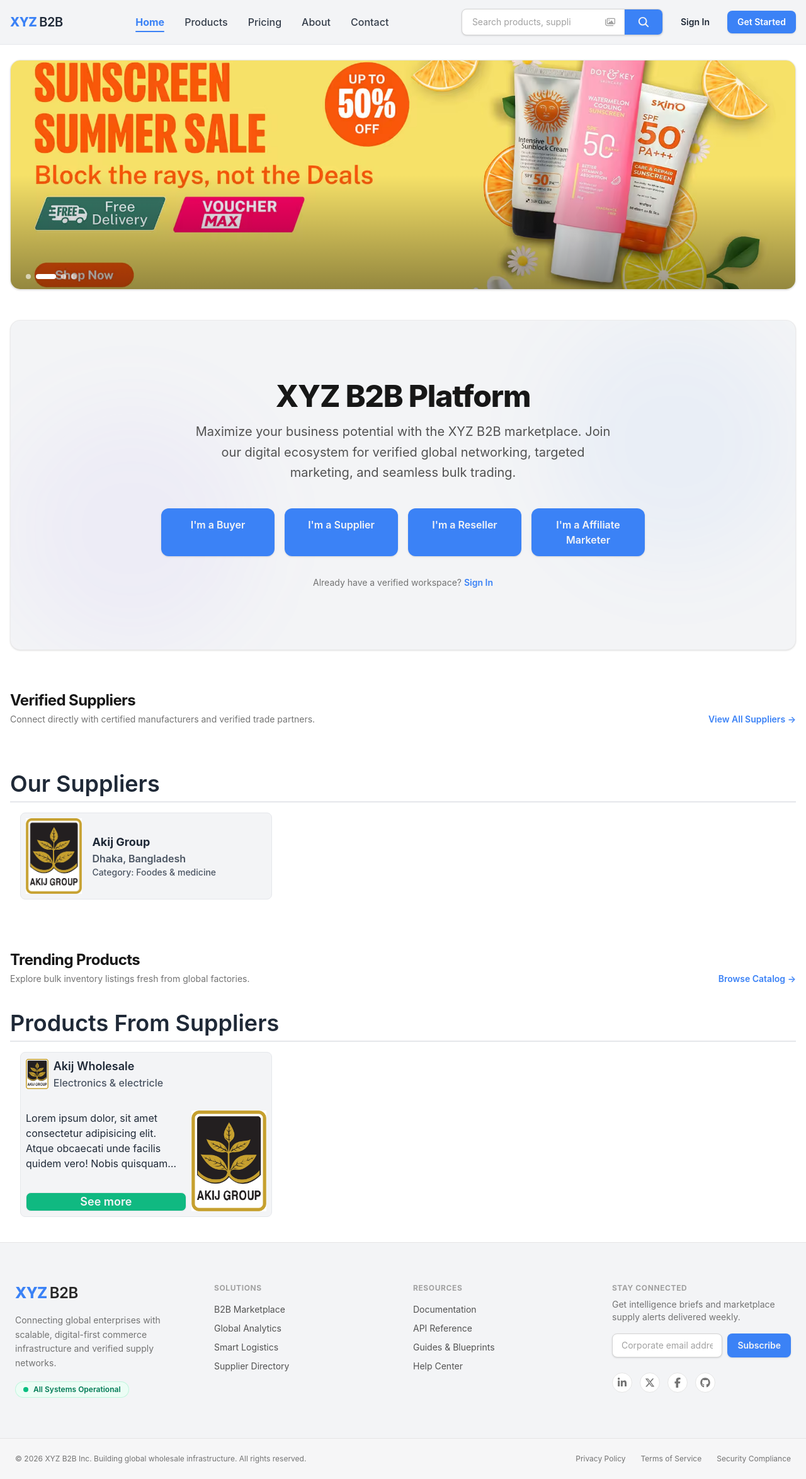
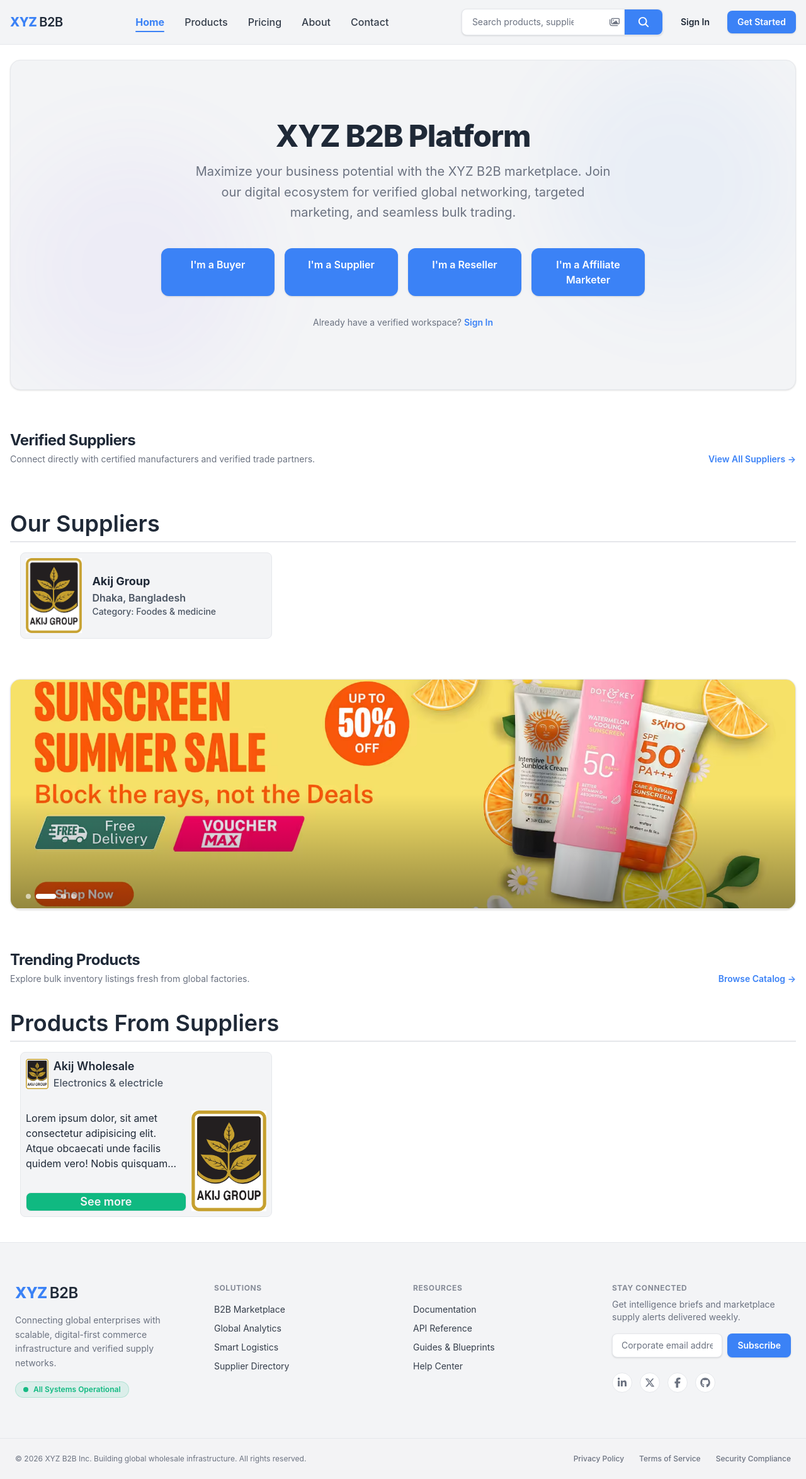
Before and after one commit to mdomarfaruksiam/xyz, a React (Vite) app in the folder frontEnd/: page / in a window 1280 px wide. Shown: the whole page at 63% size. Built offline with nearby package versions, Linux system fonts and the light colour scheme.

Commit message:
signin signup and home page is almost done

```diff
--- a/frontEnd/src/Components/Footer_1.jsx
+++ b/frontEnd/src/Components/Footer_1.jsx
@@ -36,33 +36,34 @@
     ];
 
     return (
-        <footer className="w-full bg-surface border-t border-neutral-200 text-text mt-auto">
-            {/* Main Content Area */}
+        <footer className="w-full bg-surface border-t border-border text-text">
+            {/* Main Content Grid Area */}
             <div className="container mx-auto px-4 md:px-6 py-16 grid grid-cols-1 sm:grid-cols-2 lg:grid-cols-4 gap-10 lg:gap-8">
 
-                {/* Column 1: Brand & Operational Status */}
+                {/* Column 1: Brand Typography & Operational Infrastructure Badges */}
                 <div className="space-y-4">
                     <Link to="/" className="inline-block">
                         <span className="text-2xl font-extrabold tracking-tight text-primary">
-                            XYZ<span className="text-neutral-800 font-semibold ml-1">B2B</span>
+                            XYZ<span className="text-text font-semibold ml-1">B2B</span>
                         </span>
                     </Link>
-                    <p className="text-sm text-neutral-500 leading-relaxed max-w-xs">
+                    <p className="text-sm text-muted leading-relaxed max-w-xs">
                         Connecting global enterprises with scalable, digital-first commerce infrastructure and verified supply networks.
                     </p>
-                    {/* Operational System Indicator */}
-                    <div className="inline-flex items-center gap-2 bg-emerald-50 text-emerald-700 text-xs font-semibold px-3 py-1 rounded-full border border-emerald-200/60">
-                        <span className="w-2 h-2 rounded-full bg-emerald-500 animate-pulse" />
+
+                    {/* Operational Indicator Component - Mapped to semantic Success tokens */}
+                    <div className="inline-flex items-center gap-2 bg-success/10 text-success text-xs font-semibold px-3 py-1 rounded-full border border-success/20">
+                        <span className="w-2 h-2 rounded-full bg-success animate-pulse" />
                         All Systems Operational
                     </div>
                 </div>
 
-                {/* Column 2: Solutions Navigation */}
+                {/* Column 2: Solutions Navigation Tree */}
                 <div>
-                    <h3 className="text-xs font-bold uppercase tracking-wider text-neutral-400 mb-4">
+                    <h3 className="text-xs font-bold uppercase tracking-wider text-muted mb-4 opacity-80">
                         Solutions
                     </h3>
-                    <ul className="space-y-2.5 text-sm text-neutral-600">
+                    <ul className="space-y-2.5 text-sm text-text/90">
                         {solutionLinks.map((link, idx) => (
                             <li key={idx}>
                                 <Link
@@ -76,12 +77,12 @@
                     </ul>
                 </div>
 
-                {/* Column 3: Resources Navigation */}
+                {/* Column 3: Resources Navigation Tree */}
                 <div>
-                    <h3 className="text-xs font-bold uppercase tracking-wider text-neutral-400 mb-4">
+                    <h3 className="text-xs font-bold uppercase tracking-wider text-muted mb-4 opacity-80">
                         Resources
                     </h3>
-                    <ul className="space-y-2.5 text-sm text-neutral-600">
+                    <ul className="space-y-2.5 text-sm text-text/90">
                         {resourceLinks.map((link, idx) => (
                             <li key={idx}>
                                 <Link
@@ -95,13 +96,13 @@
                     </ul>
                 </div>
 
-                {/* Column 4: Premium Newsletter & Social Graph */}
+                {/* Column 4: Newsletter Engine & Interactive Social Node Graph */}
                 <div className="space-y-4">
                     <div>
-                        <h3 className="text-xs font-bold uppercase tracking-wider text-neutral-400 mb-2">
+                        <h3 className="text-xs font-bold uppercase tracking-wider text-muted mb-2 opacity-80">
                             Stay Connected
                         </h3>
-                        <p className="text-sm text-neutral-500">
+                        <p className="text-sm text-muted">
                             Get intelligence briefs and marketplace supply alerts delivered weekly.
                         </p>
                     </div>
@@ -114,29 +115,29 @@
                                 value={email}
                                 onChange={(e) => setEmail(e.target.value)}
                                 placeholder="Corporate email address"
-                                className="bg-white border border-neutral-300 text-sm rounded-lg px-3.5 py-2 w-full text-neutral-800 placeholder-neutral-400 focus:outline-none focus:border-primary focus:ring-2 focus:ring-primary/20 transition-all shadow-sm"
+                                className="bg-bg border border-border text-sm rounded-lg px-3.5 py-2 w-full text-text placeholder-muted focus:outline-none focus:border-primary focus:ring-2 focus:ring-primary/20 transition-all shadow-sm"
                             />
                             <button
                                 type="submit"
-                                className="bg-primary hover:bg-accent text-surface text-sm font-semibold px-4 py-2 rounded-lg shadow-sm transition transform active:scale-95 whitespace-nowrap"
+                                className="bg-primary hover:bg-accent text-bg text-sm font-semibold px-4 py-2 rounded-lg shadow-sm transition transform active:scale-95 whitespace-nowrap"
                             >
                                 Subscribe
                             </button>
                         </form>
                     ) : (
-                        <div className="text-sm text-emerald-600 font-medium bg-emerald-50 border border-emerald-100 p-2.5 rounded-lg text-center animate-fadeIn">
+                        <div className="text-sm text-success font-medium bg-success/10 border border-success/20 p-2.5 rounded-lg text-center animate-fadeIn">
                             ✓ Thank you for subscribing!
                         </div>
                     )}
 
-                    {/* Social Interaction Graph */}
+                    {/* Social Anchor Blocks - Controlled strictly by local theme tokens */}
                     <div className="flex items-center gap-3 pt-2">
                         {socialLinks.map((social, index) => (
                             <a
                                 key={index}
                                 href={social.url}
                                 aria-label={social.label}
-                                className="w-8 h-8 rounded-full border border-neutral-200 text-neutral-500 hover:text-primary hover:border-primary flex items-center justify-center transition-colors bg-white hover:shadow-sm"
+                                className="w-8 h-8 rounded-full border border-border text-muted hover:text-primary hover:border-primary flex items-center justify-center transition-colors bg-bg hover:shadow-sm"
                             >
                                 {social.icon}
                             </a>
@@ -145,13 +146,13 @@
                 </div>
             </div>
 
-            {/* Bottom Panel: Copyright & Legal Compliance Track */}
-            <div className="border-t border-neutral-200 bg-neutral-50/50">
-                <div className="container mx-auto px-4 md:px-6 py-6 flex flex-col md:flex-row items-center justify-between gap-4 text-xs text-neutral-500">
+            {/* Bottom Panel: Copyright & Compliance Deck Wrapper */}
+            <div className="border-t border-border bg-surface/50">
+                <div className="container mx-auto px-4 md:px-6 py-6 flex flex-col md:flex-row items-center justify-between gap-4 text-xs text-muted">
                     <p className="text-center md:text-left">
                         &copy; {new Date().getFullYear()} XYZ B2B Inc. Building global wholesale infrastructure. All rights reserved.
                     </p>
-                    <div className="flex flex-wrap justify-center gap-x-6 gap-y-2">
+                    <div className="flex flex-wrap justify-center gap-x-6 gap-y-2 font-medium">
                         <Link to="/privacy" className="hover:text-primary transition-colors">Privacy Policy</Link>
                         <Link to="/terms" className="hover:text-primary transition-colors">Terms of Service</Link>
                         <Link to="/compliance" className="hover:text-primary transition-colors">Security Compliance</Link>
--- a/frontEnd/src/Components/Search.jsx
+++ b/frontEnd/src/Components/Search.jsx
@@ -14,52 +14,54 @@
         e.preventDefault();
         if (!query.trim()) return;
         console.log("Executing B2B search for:", query);
-        // Implement your search/filter redirect logic here
+
+        // Auto-collapse mobile search drawer panels upon successful query fire
+        if (setSearchOpen) setSearchOpen(false);
     };
 
     return (
         <form
             onSubmit={handleSearch}
-            className="relative w-full flex items-center bg-white rounded-lg border border-neutral-300 focus-within:border-primary focus-within:ring-2 focus-within:ring-primary/20 transition-all duration-200 shadow-sm"
+            className="relative w-full flex items-center bg-bg rounded-lg border border-border focus-within:border-primary focus-within:ring-2 focus-within:ring-primary/20 transition-all duration-200 shadow-sm"
         >
-            {/* Input Field */}
+            {/* Input Field - Background set to transparent to absorb the parent token smoothly */}
             <input
                 type="text"
                 value={query}
                 onChange={(e) => setQuery(e.target.value)}
                 placeholder="Search products, suppliers, or categories..."
-                className="bg-transparent text-text text-sm placeholder-neutral-400 pl-4 pr-10 py-2.5 w-full focus:outline-none"
+                className="bg-transparent text-text text-sm placeholder-muted pl-4 pr-20 py-2.5 w-full focus:outline-none"
             />
 
-            {/* Actions Container (Clear & Image Search) */}
-            <div className="flex items-center gap-1.5 px-2 text-neutral-400">
-                {/* Clear Input Button (Only displays when text is present) */}
+            {/* Actions Container (Clear & Image Search) - Uses var(--color-muted) layout elements */}
+            <div className="absolute right-14 flex items-center gap-1 text-muted">
+                {/* Clear Input Button (Reveals contextually when characters exist) */}
                 {query && (
                     <button
                         type="button"
                         onClick={handleClear}
-                        className="p-1 rounded-full hover:bg-neutral-100 hover:text-neutral-600 transition-colors"
+                        className="p-1 rounded-full hover:bg-surface hover:text-text transition-colors"
                         title="Clear search"
                     >
-                        <RxCross2 className="w-4 h-4" />
+                        <RxCross2 className="w-3.5 h-3.5" />
                     </button>
                 )}
 
-                {/* Image Search / Industrial Visual Search Button */}
+                {/* Image Search / Visual Sourcing Upload Trigger */}
                 <button
                     type="button"
-                    className="p-1.5 rounded-md hover:bg-neutral-100 hover:text-primary transition-colors"
+                    className="p-3 rounded-md hover:bg-surface hover:text-primary transition-colors"
                     title="Search by image"
                 >
                     <FaRegImages className="w-4 h-4" />
                 </button>
             </div>
 
-            {/* Primary Search Submission Button */}
+            {/* Primary Search Button - Scaled down to match Tailwind v4 inheritance seamlessly */}
             <button
                 type="submit"
-                className="bg-primary hover:bg-accent text-surface px-5 py-2.5 rounded-r-[7px] font-medium transition-colors duration-150 flex items-center justify-center self-stretch self-center border-l border-neutral-200"
-                aria-label="Submit Search"
+                className="bg-primary hover:bg-accent text-bg px-5 py-2.5 rounded-r-lg font-medium transition-colors duration-150 flex items-center justify-center self-stretch border-l border-border"
+                aria-label="Submit Search Query"
             >
                 <IoSearch className="w-5 h-5" />
             </button>
--- a/frontEnd/src/Components/sign/SignIn.jsx
+++ b/frontEnd/src/Components/sign/SignIn.jsx
@@ -18,7 +18,7 @@
     };
 
     return (
-        <div className="min-h-[80vh] flex items-center justify-center bg-bg px-4 py-12">
+        <div className="flex items-center justify-center bg-bg px-4 py-12">
             {/* Main Card Element - Controlled by var(--color-surface) and var(--color-border) */}
             <div className="max-w-md w-full bg-surface p-8 rounded-2xl shadow-xl border border-border transition-all duration-300">
 
--- a/frontEnd/src/Components/sign/SignUp.jsx
+++ b/frontEnd/src/Components/sign/SignUp.jsx
@@ -51,7 +51,7 @@
     };
 
     return (
-        <div className="min-h-screen flex items-center justify-center bg-bg px-4 py-12">
+        <div className="flex items-center justify-center bg-bg px-4 py-12">
             {/* Form Card Frame container utilizes var(--color-surface) and var(--color-border) */}
             <div className="max-w-2xl w-full bg-surface p-8 rounded-2xl shadow-xl border border-border transition-all duration-300">
 
@@ -103,7 +103,7 @@
                                 <div>
                                     <label className="block text-sm font-semibold text-secondary mb-2">I am signing up as a</label>
                                     <select
-                                        className="w-full p-3 rounded-lg border border-border bg-bg focus:border-primary focus:outline-none focus:ring-2 focus:ring-primary/20 text-text capitalize transition-all"
+                                        className="w-full p-3 rounded-lg border-2 border-red bg-bg focus:border-primary focus:outline-none focus:ring-2 focus:ring-primary/20 text-text capitalize transition-all"
                                         value={formData.role}
                                         onChange={(e) => setFormData({ ...formData, role: e.target.value })}
                                     >
--- a/frontEnd/src/Pages/HomePage/Home.jsx
+++ b/frontEnd/src/Pages/HomePage/Home.jsx
@@ -4,7 +4,7 @@
 import Suppliers from "../../Components/home/Suppliers";
 
 export default function Home() {
-    // Dynamic routing configured for the Multi-Step signup form built previously
+    // Dynamic query routing parameters mapping cleanly into your Multi-Step sign-up module
     const userRoles = [
         { name: "Buyer", path: "/signup?role=buyer" },
         { name: "Supplier", path: "/signup?role=supplier" },
@@ -13,40 +13,38 @@
     ];
 
     return (
-        <main className="container mx-auto px-4 py-6 space-y-12">
-            {/* Banner Slider Hero Section */}
-            <Banner />
+        <main className="container mx-auto px-4 py-6 space-y-12 bg-bg text-text">
 
-            {/* Business Segment Selection & CTA Block */}
-            <section className="p-8 py-16 md:py-24 rounded-2xl bg-surface border border-neutral-200/60 shadow-sm relative overflow-hidden">
-                {/* Subtle Decorative Background Graphic Elements */}
+            {/* Business Segment Gateway Matrix Option Board */}
+            <section className="p-8 py-16 md:py-24 rounded-2xl bg-surface border border-border shadow-sm relative overflow-hidden">
+                {/* Visual Background Mesh Lighting Blobs (Utilizes v4 transparent opacity weights) */}
                 <div className="absolute top-0 right-0 w-96 h-96 bg-primary/5 rounded-full blur-3xl pointer-events-none" />
                 <div className="absolute bottom-0 left-0 w-96 h-96 bg-accent/5 rounded-full blur-3xl pointer-events-none" />
 
                 <div className="relative z-10 max-w-3xl mx-auto text-center">
-                    <h1 className="text-3xl md:text-5xl font-extrabold tracking-tight text-neutral-900 mb-4">
+                    <h1 className="text-3xl md:text-5xl font-extrabold tracking-tight text-text mb-4">
                         XYZ B2B Platform
                     </h1>
-                    <p className="text-base md:text-xl text-neutral-600 mb-10 max-w-2xl mx-auto leading-relaxed">
+                    <p className="text-base md:text-xl text-muted mb-10 max-w-2xl mx-auto leading-relaxed">
                         Maximize your business potential with the XYZ B2B marketplace.
                         Join our digital ecosystem for verified global networking, targeted marketing, and seamless bulk trading.
                     </p>
 
-                    {/* Role Selection Grid */}
+                    {/* Role Selection Execution Grid Block */}
                     <div className="grid grid-cols-1 sm:grid-cols-2 lg:grid-cols-4 gap-4 max-w-4xl mx-auto">
                         {userRoles.map((role, index) => (
                             <Link
                                 key={index}
                                 to={role.path}
-                                className="block w-full bg-primary hover:bg-accent font-semibold text-surface py-3.5 px-6 rounded-xl shadow-sm transition-all duration-200 transform hover:-translate-y-0.5 active:scale-95 text-center text-sm md:text-base"
+                                className="block w-full bg-primary hover:bg-accent font-semibold text-bg py-3.5 px-6 rounded-xl shadow-sm transition-all duration-200 transform hover:-translate-y-0.5 active:scale-95 text-center text-sm md:text-base"
                             >
                                 I'm a {role.name}
                             </Link>
                         ))}
                     </div>
 
-                    {/* Secondary Access Line */}
-                    <div className="mt-8 text-sm text-neutral-500">
+                    {/* Secondary Account Re-entry Point */}
+                    <div className="mt-8 text-sm text-muted">
                         Already have a verified workspace?{" "}
                         <Link to="/signin" className="text-primary font-semibold hover:underline">
                             Sign In
@@ -55,28 +53,31 @@
                 </div>
             </section>
 
-            {/* Suppliers Showcase Directory */}
+            {/* Directory Showcase Segment 01: Supplier Network */}
             <section className="pt-4">
-                <div className="flex flex-col md:flex-row md:items-end justify-between mb-6">
+                <div className="flex flex-col md:flex-row md:items-end justify-between mb-6 gap-2">
                     <div>
-                        <h2 className="text-2xl font-bold text-neutral-900 tracking-tight">Verified Suppliers</h2>
-                        <p className="text-sm text-neutral-500 mt-1">Connect directly with certified manufacturers and verified trade partners.</p>
+                        <h2 className="text-2xl font-bold text-text tracking-tight">Verified Suppliers</h2>
+                        <p className="text-sm text-muted mt-1">Connect directly with certified manufacturers and verified trade partners.</p>
                     </div>
-                    <Link to="/suppliers" className="text-sm font-semibold text-primary hover:underline mt-2 md:mt-0">
+                    <Link to="/suppliers" className="text-sm font-semibold text-primary hover:underline whitespace-nowrap mt-2 md:mt-0">
                         View All Suppliers →
                     </Link>
                 </div>
                 <Suppliers />
             </section>
 
-            {/* Products Directory Grid */}
+            {/* Promotional Banner Carousel Engine Component */}
+            <Banner />
+
+            {/* Directory Showcase Segment 02: Catalog Index Listing */}
             <section className="pt-4">
-                <div className="flex flex-col md:flex-row md:items-end justify-between mb-6">
+                <div className="flex flex-col md:flex-row md:items-end justify-between mb-6 gap-2">
                     <div>
-                        <h2 className="text-2xl font-bold text-neutral-900 tracking-tight">Trending Products</h2>
-                        <p className="text-sm text-neutral-500 mt-1">Explore bulk inventory listings fresh from global factories.</p>
+                        <h2 className="text-2xl font-bold text-text tracking-tight">Trending Products</h2>
+                        <p className="text-sm text-muted mt-1">Explore bulk inventory listings fresh from global factories.</p>
                     </div>
-                    <Link to="/products" className="text-sm font-semibold text-primary hover:underline mt-2 md:mt-0">
+                    <Link to="/products" className="text-sm font-semibold text-primary hover:underline whitespace-nowrap mt-2 md:mt-0">
                         Browse Catalog →
                     </Link>
                 </div>
```
